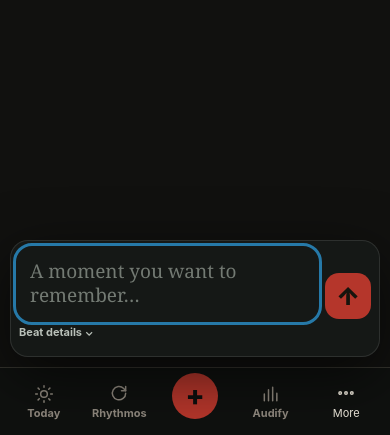
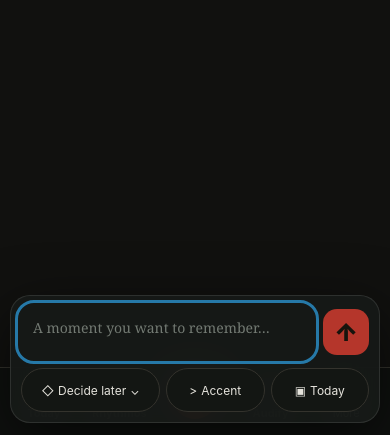
Before and after one commit to drummerbock/sumbody, a Flask app: page /add in a window 390 px wide. Shown: the part 409-844 px from the top of the page. Run offline with Flask 3, Linux system fonts and the light colour scheme; the visitor is signed in with stand-in values (Sample User, id 1); data that the repository does not hold is empty; some libraries are stand-ins or nearby versions.

Commit message:
Rebuild Silk Recorder as a compact contextual capture surface (#35)
* Rebuild Silk as compact capture surface with contextual Rhythmos Accent and Date controls

* Style compact Silk toolbar and keyboard-aware mobile composer

```diff
--- a/static/style.css
+++ b/static/style.css
@@ -372,3 +372,41 @@ button:focus-visible,a:focus-visible,summary:focus-visible,input:focus-visible,s
  #silk-settings .silk-pref-grid{grid-template-columns:1fr 1fr}
 }
 @media(max-width:370px){.day-ledger .beat-row{grid-template-columns:minmax(0,1fr) 44px 104px}}
+
+/* Silk v2: compact recording surface; options are actions, not a form. */
+.quick-composer{overflow:visible;max-width:680px;padding:12px 14px}
+.quick-beat-line{align-items:center;gap:10px}
+.quick-beat-line textarea{flex:1;min-width:0;font-size:18px;line-height:1.4;padding:12px;min-height:54px;box-sizing:border-box}
+.quick-beat-line textarea::placeholder{font-size:clamp(14px,3.5vw,18px)}
+.silk-toolbar{display:flex;align-items:center;gap:8px;margin-top:10px;flex-wrap:wrap}
+.silk-area-wrap{position:relative;min-width:0}
+.silk-tool{box-sizing:border-box;display:inline-flex;align-items:center;justify-content:center;gap:7px;min-height:42px;padding:8px 12px;border:1px solid var(--line);border-radius:999px;background:#131613;color:var(--cream,#e5e3dc);font:600 13px/1.25 inherit;cursor:pointer;white-space:nowrap}
+.silk-tool:focus-visible{outline:3px solid #478cbe;outline-offset:2px}
+#silk-area-label{display:inline-block;max-width:175px;overflow:hidden;text-overflow:ellipsis;vertical-align:middle}
+.silk-accent-tool input{position:absolute;opacity:0;width:1px;height:1px}
+.silk-accent-tool:has(input:checked){border-color:#b74434;background:#3a211e;color:#fff}
+.silk-date-tool{position:relative;overflow:hidden}
+.silk-date-tool input{position:absolute;inset:0;width:100%;height:100%;opacity:0;cursor:pointer}
+.silk-date-tool:focus-within{outline:3px solid #478cbe;outline-offset:2px}
+.silk-area-picker{position:absolute;left:0;bottom:calc(100% + 10px);z-index:45;width:min(320px,calc(100vw - 40px));max-height:min(45dvh,340px);overflow-y:auto;padding:12px;background:#191d1a;border:1px solid #444842;border-radius:15px;box-shadow:0 12px 38px #000c}
+.silk-area-picker[hidden]{display:none!important}
+.silk-picker-heading{font-size:12px;font-weight:750;letter-spacing:.04em;padding:5px 8px 10px}
+.silk-area-choices{display:flex;flex-direction:column}
+.silk-area-choices label{position:relative;cursor:pointer;min-height:44px;display:flex;align-items:center;border-radius:8px}
+.silk-area-choices input{position:absolute;opacity:0}
+.silk-area-choices label span{display:block;width:100%;padding:12px;font-size:14px}
+.silk-area-choices input:checked+span{background:#402420;color:#f3c5bf;border-radius:8px}
+.silk-area-choices input:focus-visible+span{outline:3px solid #478cbe}
+.silk-add-area{display:block;padding:13px 9px 5px;font-size:13px}
+.quick-composer .rapid-status:empty{display:none}
+.quick-composer .rapid-status:not(:empty){display:flex;gap:8px;flex-wrap:wrap;margin-top:8px}
+@media(max-width:700px){
+ .quick-composer{left:10px;right:10px;transform:none;width:auto;max-width:none;bottom:calc(12px + var(--silk-keyboard-height,0px));padding:10px;border-radius:20px;z-index:25}
+ .quick-beat-line textarea{font-size:16px;min-height:52px}
+ .silk-toolbar{display:grid;grid-template-columns:minmax(0,1.2fr) minmax(0,.85fr) minmax(0,.85fr);gap:6px}
+ .silk-area-wrap,.silk-date-wrap{min-width:0}
+ .silk-tool{width:100%;padding:8px 7px;font-size:12px;min-height:44px;gap:4px}
+ #silk-area-label{max-width:100%;font-size:12px}
+ .silk-area-picker{bottom:calc(100% + 8px);max-height:min(36dvh,270px)}
+}
+@media(prefers-reduced-motion:reduce){.quick-composer,.silk-area-picker{transition:none!important}}
--- a/templates/base.html
+++ b/templates/base.html
@@ -5,7 +5,7 @@
   <meta name="viewport" content="width=device-width,initial-scale=1,viewport-fit=cover">
   <meta name="theme-color" content="#11110f">
   <title>{% block title %}I Am · Becoming the Heartbeat{% endblock %}</title>
-  <link rel="stylesheet" href="{{ url_for('static',filename='style.css',v='20261009-recorder-fix') }}">
+  <link rel="stylesheet" href="{{ url_for('static',filename='style.css',v='20261009-silk-rebuild') }}">
 </head>
 <body class="{{ 'authenticated-page' if current_user.is_authenticated else '' }}">
 <header class="topbar">
@@ -52,27 +52,23 @@
       <button class="quick-send" type="submit" aria-label="Add Beat">↑</button>
     </div>
 
-    <button type="button" class="details-toggle" id="silk-options-toggle" aria-expanded="false" aria-controls="silk-options">Beat details <span aria-hidden="true">⌄</span></button>
-    <div class="silk-detail-panel quick-controls" id="silk-options">
-      <div class="quick-control-group quick-area-group" data-silk-field="area">
-        <span class="quick-control-label">Rhythmos</span>
-        <div class="quick-area-chips"><label class="quick-choice"><input type="radio" name="life_area_id" value="" checked><span>Decide later</span></label>
-          {% for a in composer_areas %}<label class="quick-choice"><input type="radio" name="life_area_id" value="{{a.id}}"><span>{{a.name}}</span></label>{% endfor %}
+    <div class="silk-toolbar" aria-label="Beat options">
+      <div class="silk-area-wrap">
+        <button type="button" id="silk-area-toggle" class="silk-tool" aria-expanded="false" aria-controls="silk-area-picker"><span aria-hidden="true">◇</span><span id="silk-area-label">Decide later</span><span aria-hidden="true">⌄</span></button>
+        <div class="silk-area-picker" id="silk-area-picker" hidden>
+          <div class="silk-picker-heading">Select a Rhythmos</div>
+          <div class="silk-area-choices" role="radiogroup" aria-label="Rhythmos">
+            <label><input type="radio" name="life_area_id" value="" checked><span>Decide later</span></label>
+            {% for a in composer_areas %}<label><input type="radio" name="life_area_id" value="{{a.id}}"><span>{{a.name}}</span></label>{% endfor %}
+          </div>
+          <a class="silk-add-area" href="{{url_for('goals')}}#manage-rhythmos">Manage Rhythmos →</a>
         </div>
       </div>
-      <div class="silk-detail-row">
-        <label class="rapid-accent-toggle" data-silk-field="accent"><input type="checkbox" name="accented" value="yes"><span class="accent-mark">&gt;</span><span>Accent this Beat</span></label>
-        <label class="quick-date" data-silk-field="date"><span>Date</span><input type="date" name="occurred_on" value="{{today.isoformat()}}" required></label>
-      </div>
-      <div class="quick-details" id="quick-details">
-        <label class="share-toggle" data-silk-field="shared"><input type="checkbox" name="communicated" value="yes"><span class="toggle-ui"></span><span>Shared with someone</span></label>
-      </div>
+      <label class="silk-tool silk-accent-tool"><input type="checkbox" name="accented" value="yes"><span aria-hidden="true">&gt;</span><span>Accent</span></label>
+      <div class="silk-date-wrap"><label class="silk-tool silk-date-tool"><span aria-hidden="true">▣</span><span id="silk-date-label">Today</span><input type="date" name="occurred_on" value="{{today.isoformat()}}" required aria-label="Beat date"></label></div>
     </div>
-    <div class="quick-meta">
-      <fieldset id="silk-settings" hidden><legend>Show by default</legend><div class="silk-pref-grid">{% for key,label in [("area","Rhythmos"),("accent","Accent"),("date","Date"),("shared","Shared with someone")] %}<label class="silk-pref"><input type="checkbox" value="{{key}}" {% if key in silk_visible_fields %}checked{% endif %}><span>{{label}}</span></label>{% endfor %}</div><span id="silk-pref-status" role="status" aria-live="polite"></span></fieldset>
-      <button type="button" class="details-toggle" id="silk-settings-toggle">Customize defaults</button>
-      <span class="rapid-status" id="rapid-status" aria-live="polite"></span>
-    </div>
+    <input type="hidden" name="communicated" value="no">
+    <span class="rapid-status" id="rapid-status" role="status" aria-live="polite"></span>
   </form>
 </section>
 
@@ -91,36 +87,41 @@
   const empty = document.getElementById('today-empty');
   const csrf = form.querySelector('input[name="csrf_token"]').value;
   const today = form.dataset.today;
-  const optionsToggle = document.getElementById('silk-options-toggle');
-  const optionsPanel = document.getElementById('silk-options');
-  const settingsToggle = document.getElementById('silk-settings-toggle');
-  const settingsPanel = document.getElementById('silk-settings');
-  const prefStatus = document.getElementById('silk-pref-status');
-  const prefChecks = [...settingsPanel.querySelectorAll('input[type="checkbox"]')];
-  let visibleFields = prefChecks.filter(c => c.checked).map(c => c.value);
-  const renderFields = () => {
-    const all = optionsToggle.getAttribute('aria-expanded') === 'true';
-    optionsPanel.hidden = !all && !visibleFields.some(key => ['area','accent','date','shared'].includes(key));
-    form.querySelectorAll('[data-silk-field]').forEach(el => {el.hidden = !all && !visibleFields.includes(el.dataset.silkField);});
-    settingsToggle.hidden = !all;
+  const areaToggle = document.getElementById('silk-area-toggle');
+  const areaPicker = document.getElementById('silk-area-picker');
+  const areaLabel = document.getElementById('silk-area-label');
+  const areaInputs = [...form.querySelectorAll('input[name="life_area_id"]')];
+  const accentInput = form.querySelector('input[name="accented"]');
+  const dateInput = form.querySelector('input[name="occurred_on"]');
+  const dateLabel = document.getElementById('silk-date-label');
+  const closeArea = () => {areaPicker.hidden = true; areaToggle.setAttribute('aria-expanded','false');};
+  areaToggle.addEventListener('click', () => {
+    const open = areaPicker.hidden;
+    areaPicker.hidden = !open;
+    areaToggle.setAttribute('aria-expanded', String(open));
+  });
+  areaInputs.forEach(radio => radio.addEventListener('change', () => {
+    areaLabel.textContent = radio.closest('label').querySelector('span').textContent;
+    closeArea();
+  }));
+  document.addEventListener('pointerdown', event => {
+    if (!event.target.closest('.silk-area-wrap')) closeArea();
+  });
+  document.addEventListener('keydown', event => {if (event.key === 'Escape') closeArea();});
+  const refreshDate = () => {
+    dateLabel.textContent = dateInput.value === today ? 'Today' : (dateInput.value ? new Date(dateInput.value + 'T12:00:00').toLocaleDateString(undefined,{month:'short',day:'numeric'}) : 'Date');
   };
-  optionsToggle.addEventListener('click', () => {
-    optionsToggle.setAttribute('aria-expanded', optionsToggle.getAttribute('aria-expanded') === 'true' ? 'false' : 'true');
-    renderFields();
-  });
-  settingsToggle.addEventListener('click', () => { settingsPanel.hidden = !settingsPanel.hidden; });
-  prefChecks.forEach(c => c.addEventListener('change', async () => {
-    const next = prefChecks.filter(item => item.checked).map(item => item.value);
-    try {
-      const response = await fetch('/silk/preferences', {method:'POST', headers:{'Content-Type':'application/json','X-CSRFToken':csrf,'X-Requested-With':'XMLHttpRequest'},body:JSON.stringify({fields:next})});
-      if (!response.ok) throw new Error('Could not save preferences');
-      visibleFields = next; prefStatus.textContent = 'Saved'; renderFields();
-    } catch (error) {
-      prefChecks.forEach(item => {item.checked = visibleFields.includes(item.value);});
-      prefStatus.textContent = 'Could not save preferences';
-    }
-  }));
-  renderFields();
+  dateInput.addEventListener('change', refreshDate);
+  refreshDate();
+  if (window.visualViewport) {
+    const syncKeyboard = () => {
+      const height = Math.max(0, window.innerHeight - window.visualViewport.height - window.visualViewport.offsetTop);
+      document.documentElement.style.setProperty('--silk-keyboard-height', height + 'px');
+    };
+    window.visualViewport.addEventListener('resize', syncKeyboard);
+    window.visualViewport.addEventListener('scroll', syncKeyboard);
+    syncKeyboard();
+  }
 
   const sizeInput = () => {
     input.style.height = 'auto';
@@ -261,6 +262,8 @@
       input.placeholder = 'A moment you want to remember…';
       const noArea = form.querySelector('input[name="life_area_id"][value=""]');
       if (noArea) noArea.checked = true;
+      areaLabel.textContent = 'Decide later';
+      closeArea();
       input.style.height = 'auto';
 
       const initialAccent = form.querySelector('input[name="accented"]');
@@ -269,6 +272,7 @@
       if (shared) shared.checked = false;
       const date = form.querySelector('input[name="occurred_on"]');
       if (date) date.value = today;
+      refreshDate();
 
       status.className = 'rapid-status success';
       status.replaceChildren();
```
